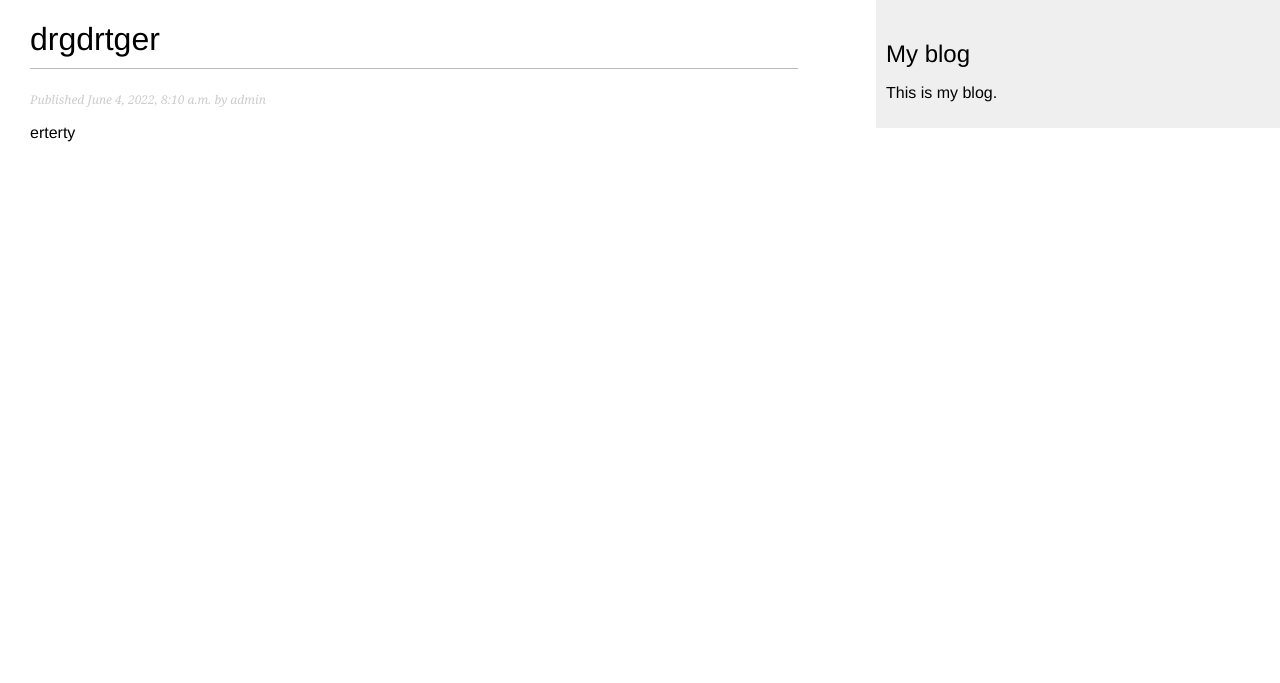
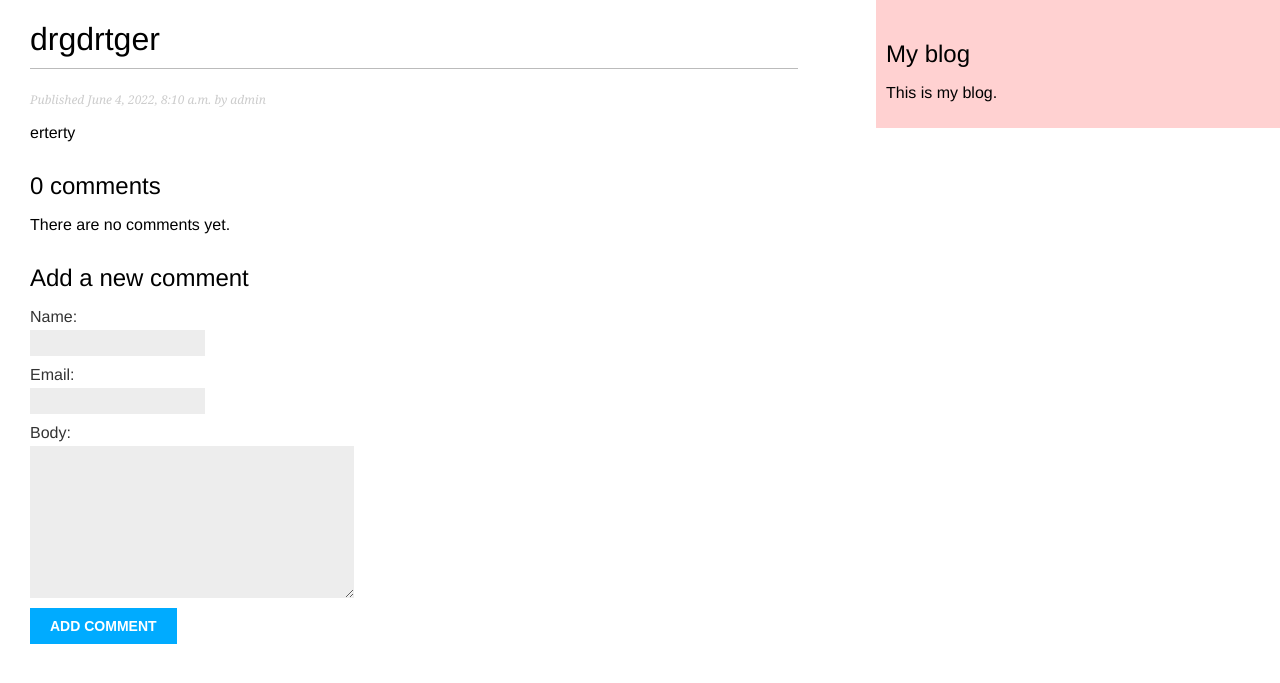
Before and after one commit to A-Gusev/test, a Django app: page /blog/1/ in a window 1280 px wide. Shown: the top 683 px of the page. Run offline with Django 4.2, Linux system fonts and the light colour scheme; data comes from the database, SQL or seed files in the repository; both versions use the stored data as it was after the commit.

Commit message:
Pracktica 2

```diff
--- /dev/null
+++ b/mysite/blog/forms.py
@@ -0,0 +1,6 @@
+from django import forms
+from .models import Comment
+class CommentForm(forms.ModelForm):
+    class Meta:
+        model = Comment
+        fields = ['name', 'email', 'body']
--- a/mysite/blog/models.py
+++ b/mysite/blog/models.py
@@ -26,3 +26,19 @@ class Post(models.Model):
         ]
     def __str__(self):
         return self.title
+
+class Comment(models.Model):
+    post = models.ForeignKey(Post, on_delete=models.CASCADE, related_name='comments')
+    name = models.CharField(max_length=80)
+    email = models.EmailField()
+    body = models.TextField()
+    created = models.DateTimeField(auto_now_add=True)
+    updated = models.DateTimeField(auto_now=True)
+    active = models.BooleanField(default=True)
+    class Meta:
+        ordering = ['created']
+        indexes = [
+            models.Index(fields=['created']),
+        ]
+    def __str__(self):
+        return f'Comment by {self.name} on {self.post}'
--- a/mysite/blog/static/css/blog.css
+++ b/mysite/blog/static/css/blog.css
@@ -30,8 +30,9 @@ h2 {
     float:right;
     width:30%;
     padding:10px;
-    background:#efefef;
+    background:#ffd1d1;
     height:100%;
+
 }
 
 p.date {
--- a/mysite/blog/templates/blog/post/detail.html
+++ b/mysite/blog/templates/blog/post/detail.html
@@ -8,4 +8,30 @@
     Published {{ post.publish }} by {{ post.author }}
   </p>
   {{ post.body|linebreaks }}
+
+  {% with comments.count as total_comments %}
+ <h2>{{ total_comments }} comment{{ total_comments|pluralize }}</h2>
+{% endwith %}
+
+{% for comment in comments %}
+ <div class="comment">
+ <p class="info">
+ Comment {{ forloop.counter }} by {{ comment.name }}
+ {{ comment.created }}
+ </p>
+ {{ comment.body|linebreaks }}
+ </div>
+{% empty %}
+ <p>There are no comments yet.</p>
+{% endfor %}
+
+
+<h2>Add a new comment</h2>
+ <form action="{% url "blog:post_comment" post.id %}" method="post">
+ {{ form.as_p }}
+ {% csrf_token %}
+ <p><input type="submit" value="Add comment"></p>
+ </form>
+
+
 {% endblock %}
--- a/mysite/blog/urls.py
+++ b/mysite/blog/urls.py
@@ -1,8 +1,9 @@
-from django.urls import path
+from django.urls import path, include
 from . import views
 app_name = 'blog'
 urlpatterns = [
     # post views
     path('', views.post_list, name='post_list'),
     path('<int:id>/', views.post_detail, name='post_detail'),
+    path('<int:post_id>/comment/', views.post_comment, name='post_comment'),
 ]
--- a/mysite/blog/views.py
+++ b/mysite/blog/views.py
@@ -1,14 +1,29 @@
 from django.shortcuts import render, get_object_or_404
 from .models import Post
+from .forms import CommentForm
+from django.views.decorators.http import require_POST
+
 def post_list(request):
     posts = Post.published.all()
     return render(request,
     'blog/post/list.html',
     {'posts': posts})
+
 def post_detail(request, id):
-    post = get_object_or_404(Post,
-    id=id,
-    status=Post.Status.PUBLISHED)
-    return render(request,
-    'blog/post/detail.html',
-    {'post': post})
+    post = get_object_or_404(Post, id=id, status=Post.Status.PUBLISHED)
+    comments = post.comments.filter(active=True)
+    form = CommentForm()
+    return render(request, 'blog/post/detail.html', {'post': post, 'comments': comments,
+    'form': form})
+
+@require_POST
+def post_comment(request, post_id):
+    post = get_object_or_404(Post, id=post_id, status=Post.Status.PUBLISHED)
+    comment = None
+    form = CommentForm(data=request.POST)
+    if form.is_valid():
+        comment = form.save(commit=False)
+        comment.post = post
+        comment.save()
+    return render(request, 'blog/post/comment.html', {'post': post, 'form': form,
+    'comment': comment})
--- a/Новый текстовый документ.txt
+++ /dev/null
@@ -1 +0,0 @@
-sfertgertgertr5
```
Also changed, not shown: mysite/blog/admin.py (+7 -1 lines), mysite/blog/templates/blog/post/comment.html (added, +15 -0 lines), mysite/blog/migrations/0002_comment_comment_blog_commen_created_0e6ed4_idx.py (added), mysite/db.sqlite3.
